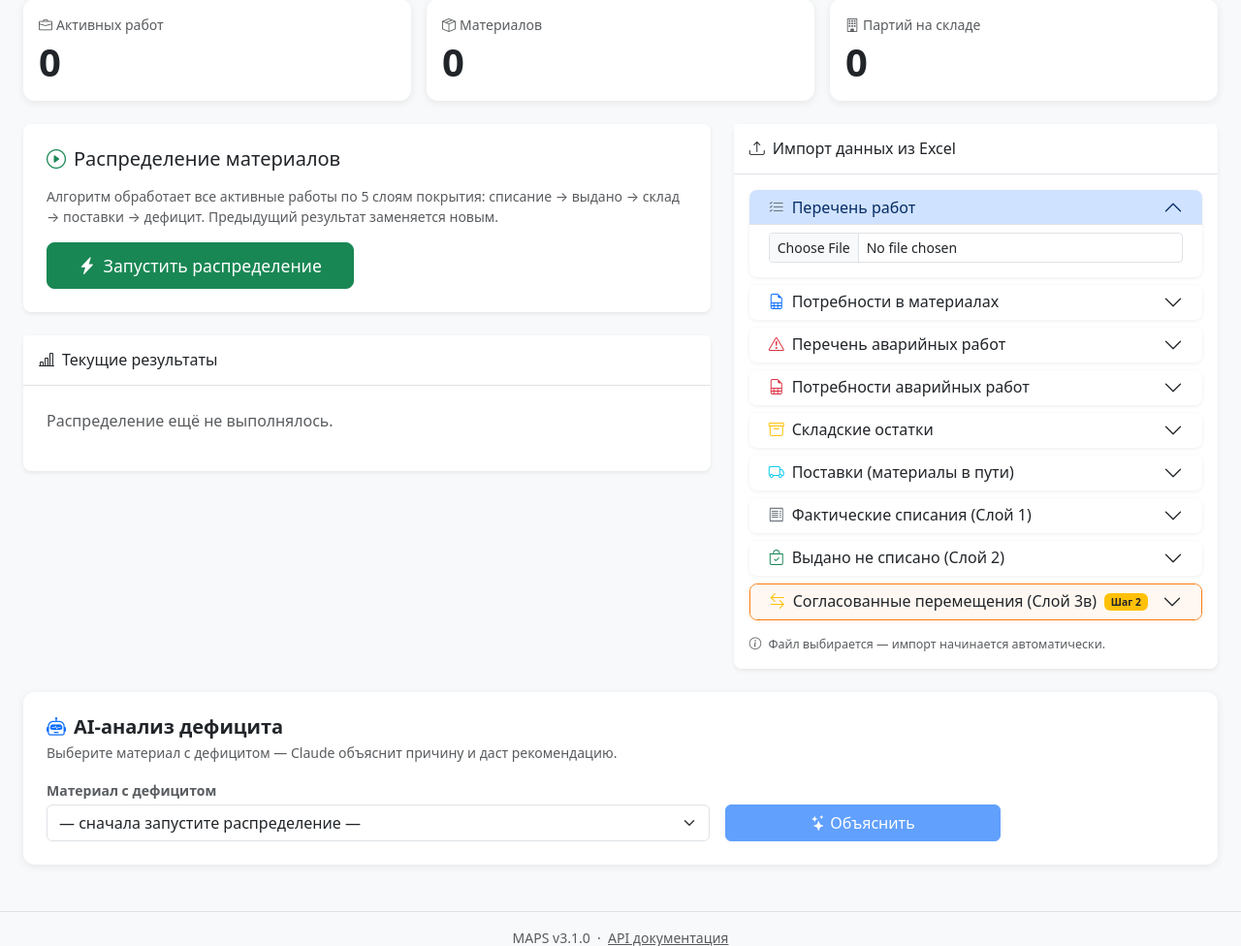
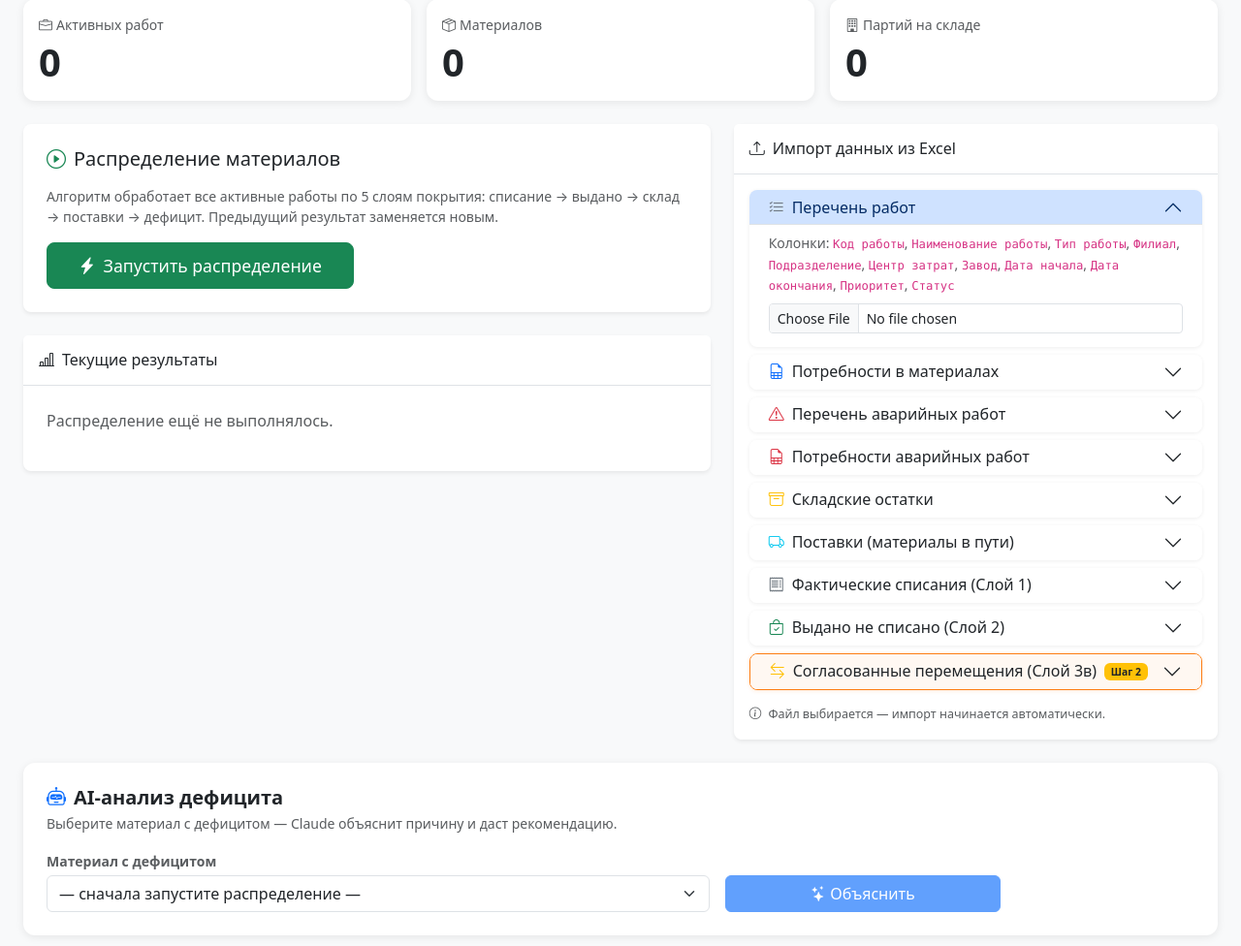
Before and after one commit to DaniarSher81212/maps, a FastAPI app: page / in a window 1280 px wide, after a click on "Перечень работ". Shown: the part 98-1074 px from the top of the page at 97% size. Run offline with FastAPI, Linux system fonts and the light colour scheme; some libraries are stand-ins or nearby versions.

Commit message:
feat(ui): добавить перечень колонок в блоки импорта дашборда
Добавлены подсказки с названиями колонок Excel в разделы:
- Перечень работ
- Складские остатки
- Поставки (материалы в пути)
- Фактические списания (Слой 1)
- Выдано не списано (Слой 2)

Co-Authored-By: Claude Sonnet 4.6 <noreply@anthropic.com>

```diff
--- a/app/api/templates/index.html
+++ b/app/api/templates/index.html
@@ -139,6 +139,12 @@
                             </h2>
                             <div id="imp-works" class="accordion-collapse collapse">
                                 <div class="accordion-body py-2">
+                                    <p class="text-muted small mb-2">
+                                        Колонки: <code>Код работы</code>, <code>Наименование работы</code>,
+                                        <code>Тип работы</code>, <code>Филиал</code>, <code>Подразделение</code>,
+                                        <code>Центр затрат</code>, <code>Завод</code>, <code>Дата начала</code>,
+                                        <code>Дата окончания</code>, <code>Приоритет</code>, <code>Статус</code>
+                                    </p>
                                     <input type="file" class="form-control form-control-sm" accept=".xlsx,.xls"
                                            onchange="uploadFile(this, '/api/import/works', 'res-works')">
                                     <div id="res-works" class="upload-result"></div>
@@ -228,6 +234,14 @@
                             </h2>
                             <div id="imp-stock" class="accordion-collapse collapse">
                                 <div class="accordion-body py-2">
+                                    <p class="text-muted small mb-2">
+                                        Колонки: <code>Код склада</code>, <code>Тип склада</code>,
+                                        <code>Филиал склада</code>, <code>Завод склада</code>,
+                                        <code>Системный номер</code>, <code>Наименование материала</code>,
+                                        <code>Ед.изм</code>, <code>Группа материала</code>,
+                                        <code>Номер партии</code>, <code>Количество</code>,
+                                        <code>Стоимость за ед</code>, <code>Дата поступления</code>
+                                    </p>
                                     <input type="file" class="form-control form-control-sm" accept=".xlsx,.xls"
                                            onchange="uploadFile(this, '/api/import/stock', 'res-stock')">
                                     <div id="res-stock" class="upload-result"></div>
@@ -246,6 +260,13 @@
                             </h2>
                             <div id="imp-sup" class="accordion-collapse collapse">
                                 <div class="accordion-body py-2">
+                                    <p class="text-muted small mb-2">
+                                        Колонки: <code>Договор</code>, <code>Поставщик</code>,
+                                        <code>Код склада</code>, <code>Филиал</code>, <code>Завод</code>,
+                                        <code>Системный номер</code>, <code>Наименование материала</code>,
+                                        <code>Ед.изм</code>, <code>Дата поставки</code>,
+                                        <code>Количество</code>, <code>Стоимость за ед</code>, <code>Статус</code>
+                                    </p>
                                     <input type="file" class="form-control form-control-sm" accept=".xlsx,.xls"
                                            onchange="uploadFile(this, '/api/import/supplies', 'res-sup')">
                                     <div id="res-sup" class="upload-result"></div>
@@ -264,6 +285,12 @@
                             </h2>
                             <div id="imp-wo" class="accordion-collapse collapse">
                                 <div class="accordion-body py-2">
+                                    <p class="text-muted small mb-2">
+                                        Колонки: <code>Код работы</code>, <code>Системный номер</code>,
+                                        <code>Наименование материала</code>, <code>Ед.изм</code>,
+                                        <code>Количество</code>, <code>Стоимость за ед</code>,
+                                        <code>Сумма</code>, <code>Номер документа</code>, <code>Дата списания</code>
+                                    </p>
                                     <input type="file" class="form-control form-control-sm" accept=".xlsx,.xls"
                                            onchange="uploadFile(this, '/api/import/writeoffs', 'res-wo')">
                                     <div id="res-wo" class="upload-result"></div>
@@ -282,6 +309,12 @@
                             </h2>
                             <div id="imp-iss" class="accordion-collapse collapse">
                                 <div class="accordion-body py-2">
+                                    <p class="text-muted small mb-2">
+                                        Колонки: <code>Код работы</code>, <code>Системный номер</code>,
+                                        <code>Наименование материала</code>, <code>Ед.изм</code>,
+                                        <code>Количество</code>, <code>Стоимость за ед</code>,
+                                        <code>Сумма</code>, <code>Код склада</code>, <code>Дата выдачи</code>
+                                    </p>
                                     <input type="file" class="form-control form-control-sm" accept=".xlsx,.xls"
                                            onchange="uploadFile(this, '/api/import/issued', 'res-iss')">
                                     <div id="res-iss" class="upload-result"></div>
```
